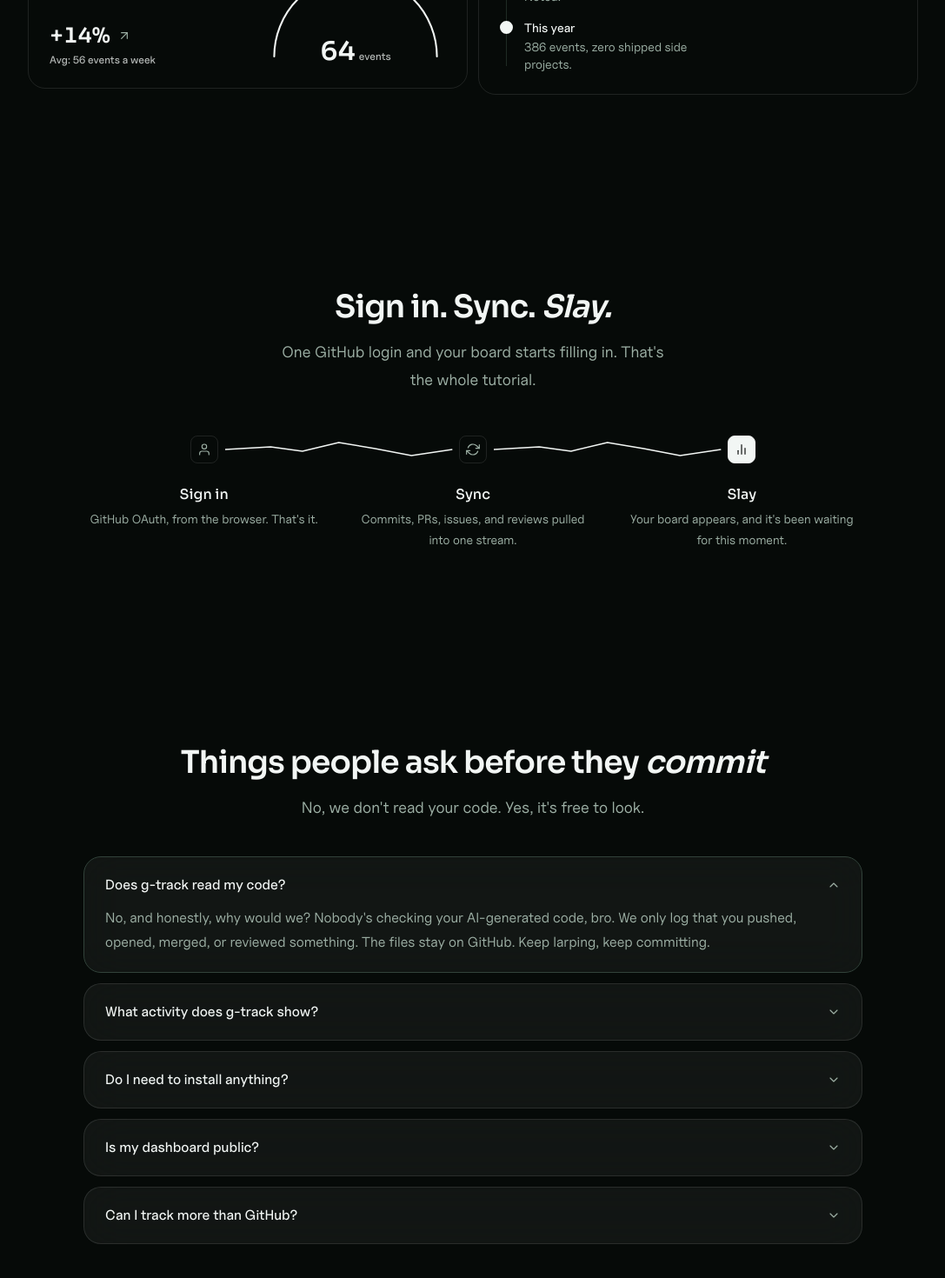
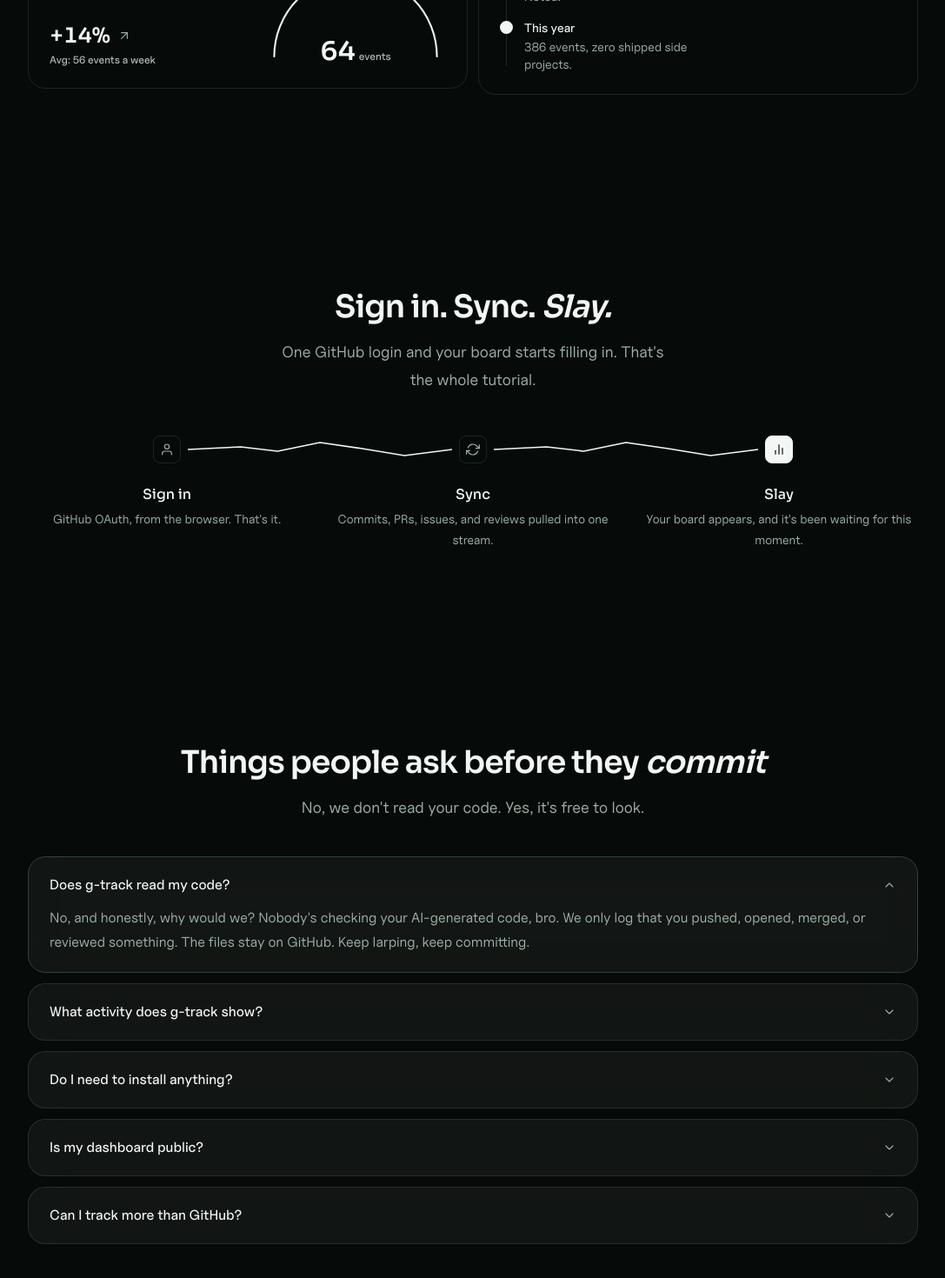
Before and after one commit to lianxxxx/g-track, a Next.js app: page / in a window 1280 px wide. Shown: the part 1304-2774 px from the top of the page at 87% size, without its empty margins (96-1183 px from the left). Built offline with nearby package versions, Linux system fonts and the light colour scheme; no server answers.

Commit message:
style: widen landing sections to max-w-5xl
Hero, How it works, FAQ, and CTA now share the bento's 5xl width; the hero graph stays at 4xl and the header and footer at 6xl.

```diff
--- a/src/app/page.tsx
+++ b/src/app/page.tsx
@@ -55,7 +55,7 @@
       />
       <main className="flex-1">
         <div className="px-6 pb-12 pt-14 sm:pt-20">
-          <div className="relative mx-auto flex w-full max-w-4xl flex-col items-center text-center">
+          <div className="relative mx-auto flex w-full max-w-5xl flex-col items-center text-center">
             <h1 className="text-balance text-4xl font-semibold leading-[1.05] tracking-tight text-brand-50 sm:text-5xl lg:whitespace-nowrap">
               Your GitHub, but make it{" "}
               <span className="italic">iconic.</span>
@@ -73,7 +73,7 @@
               Start larping
             </Link>
 
-            <div className="mt-16 w-full sm:mt-20">
+            <div className="mt-16 w-full max-w-4xl sm:mt-20">
               <ContributionGraph />
             </div>
           </div>
--- a/src/components/cta-section.tsx
+++ b/src/components/cta-section.tsx
@@ -31,7 +31,7 @@
 export function CtaSection() {
   return (
     <section aria-labelledby="cta-heading" className="px-6 py-24 sm:py-28">
-      <div className="mx-auto flex w-full max-w-4xl flex-col items-center text-center">
+      <div className="mx-auto flex w-full max-w-5xl flex-col items-center text-center">
         <h2
           id="cta-heading"
           className="max-w-xl text-balance text-3xl font-semibold tracking-tight sm:text-4xl"
--- a/src/components/faq-section.tsx
+++ b/src/components/faq-section.tsx
@@ -36,7 +36,7 @@
       aria-labelledby="faq-heading"
       className="scroll-mt-28 px-6 py-24 sm:py-28"
     >
-      <div className="mx-auto w-full max-w-4xl">
+      <div className="mx-auto w-full max-w-5xl">
         <h2
           id="faq-heading"
           className="text-balance text-center text-3xl font-semibold tracking-tight sm:text-4xl"
--- a/src/components/how-it-works.tsx
+++ b/src/components/how-it-works.tsx
@@ -26,7 +26,7 @@
       aria-labelledby="how-it-works-heading"
       className="scroll-mt-28 px-6 py-24 sm:py-28"
     >
-      <div className="mx-auto w-full max-w-4xl">
+      <div className="mx-auto w-full max-w-5xl">
         <div className="flex flex-col items-center text-center">
           <h2
             id="how-it-works-heading"
```
